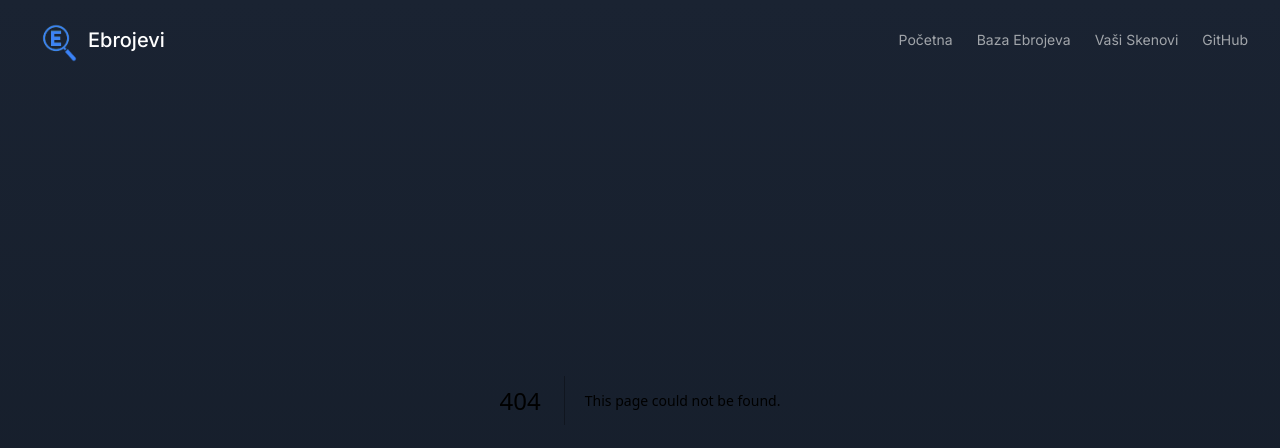
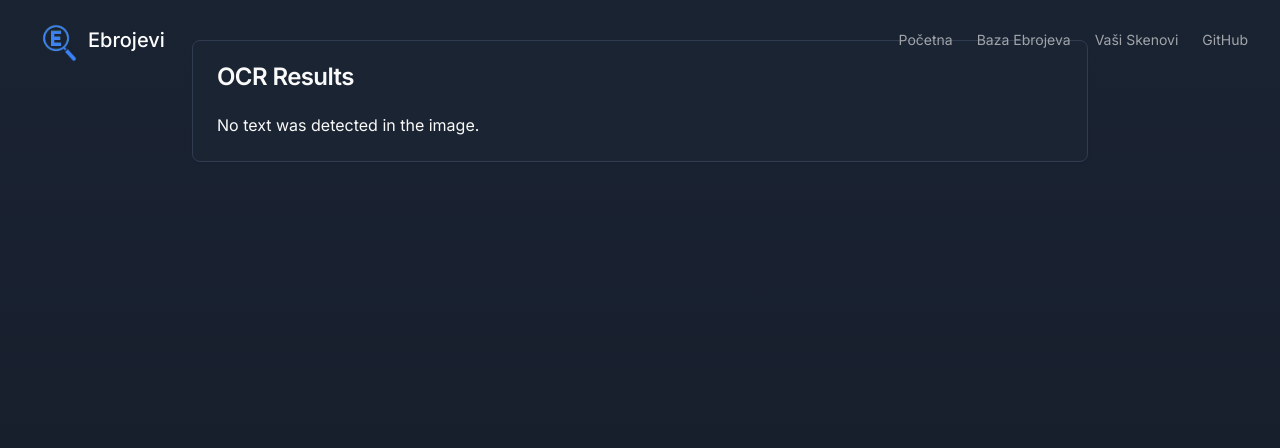
Before and after one commit to MortalWombat-repo/ebrojevi-web, a Next.js app: page /results in a window 1280 px wide. Before the commit this address had no page. Shown: the top 448 px of the page. Built offline with nearby package versions, Linux system fonts and the light colour scheme.

Commit message:
Add OCR results page and navigation

```diff
--- /dev/null
+++ b/app/results/page.tsx
@@ -0,0 +1,24 @@
+'use client';
+
+import { useSearchParams } from 'next/navigation';
+import { Card, CardHeader, CardTitle, CardContent } from '@/components/ui/card';
+
+export default function ResultsPage() {
+  const searchParams = useSearchParams();
+  const ocrText = searchParams.get('text');
+
+  return (
+    <div className="container mx-auto py-10 px-4">
+      <Card className="max-w-4xl mx-auto">
+        <CardHeader>
+          <CardTitle>OCR Results</CardTitle>
+        </CardHeader>
+        <CardContent>
+          <div className="whitespace-pre-wrap text-foreground">
+            {ocrText || 'No text was detected in the image.'}
+          </div>
+        </CardContent>
+      </Card>
+    </div>
+  );
+}
--- a/components/home/HeroSection.tsx
+++ b/components/home/HeroSection.tsx
@@ -10,14 +10,15 @@ import { ArrowRight } from 'lucide-react';
 import { useDropzone, FileRejection } from 'react-dropzone';
 import ReactCrop, { type Crop } from 'react-image-crop';
 import 'react-image-crop/dist/ReactCrop.css';
+import { useRouter } from 'next/navigation';
 
 const HeroSection = () => {
+  const router = useRouter();
   const containerRef = useRef<HTMLDivElement>(null);
   const gridRef = useRef<HTMLDivElement>(null);
   const [image, setImage] = useState<string | null>(null);
   const [originalFile, setOriginalFile] = useState<File | null>(null);
   const [error, setError] = useState('');
-  const [ocrText, setOcrText] = useState<string>('');
   const [isLoading, setIsLoading] = useState(false);
   const [isCropping, setIsCropping] = useState(false);
   const [crop, setCrop] = useState<Crop>();
@@ -93,7 +94,6 @@ const HeroSection = () => {
   const processImage = async (file: File) => {
     setIsLoading(true);
     setError('');
-    setOcrText('');
 
     const formData = new FormData();
     formData.append('image', file);
@@ -114,7 +114,8 @@ const HeroSection = () => {
         throw new Error(data.details || data.error);
       }
 
-      setOcrText(data.text || 'No text detected');
+      // Navigate to results page with the OCR text
+      router.push(`/results?text=${encodeURIComponent(data.text || 'No text detected')}`);
     } catch (err: unknown) {
       const errorMessage = err instanceof Error ? err.message : 'An unexpected error occurred';
       setError(errorMessage);
@@ -167,7 +168,6 @@ const HeroSection = () => {
     }
     setImage(null);
     setOriginalFile(null);
-    setOcrText('');
     setError('');
     setIsCropping(false);
     setCrop(undefined);
@@ -257,7 +257,7 @@ const HeroSection = () => {
             initial={{ opacity: 0, y: 20 }}
             animate={{ opacity: 1, y: 0 }}
             transition={{ duration: 0.5, delay: 0.6 }}
-            className="w-full max-w-md mx-auto pt-4"
+            className="w-full max-w-md pt-4"
           >
             <div
               {...getRootProps()}
@@ -350,16 +350,6 @@ const HeroSection = () => {
             {isLoading && (
               <div className="mt-4 text-primary">Processing image...</div>
             )}
-            {ocrText && !isLoading && (
-              <div className="mt-4 p-4 bg-card/50 backdrop-blur-sm rounded-lg border border-border/50">
-                <h3 className="text-lg font-semibold mb-2 text-white">
-                  Extracted Text:
-                </h3>
-                <p className="text-sm text-white whitespace-pre-wrap">
-                  {ocrText}
-                </p>
-              </div>
-            )}
           </motion.div>
         </motion.div>
       </div>
```
